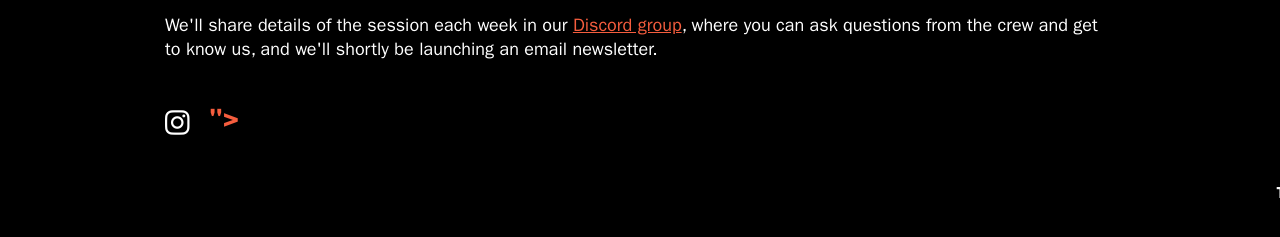
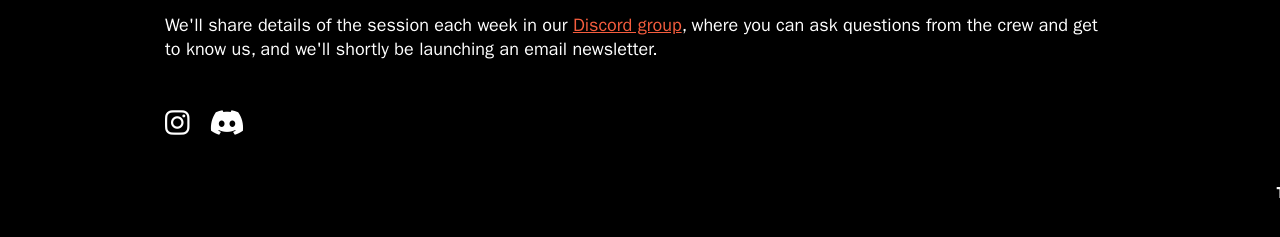
Before and after one commit to benhubbard434/trackeast, a Jekyll site: the page built from how-to-run-with-us.html, in a window 1280 px wide. Shown: the part 582-819 px from the top of the page. Built offline with Jekyll 4.4.1, drawn with Linux system fonts in a browser that asks for light colours; nearby versions of some CDN libraries; some web fonts are replaced.

Commit message:
Update main.html

```diff
--- a/_layouts/main.html
+++ b/_layouts/main.html
@@ -29,7 +29,7 @@
 			<div class="content">
 				<ul class="footer-menu">
 					<li><a href="https://www.instagram.com/trackeast/"><i class="fab fa-instagram"></i></a></li>
-					<li><a href="https://discord.gg/5auJxgZad9"><i class="<i class="fab fa-discord"></i>"></i></a></li>
+					<li><a href="https://discord.gg/5auJxgZad9"><i class="fab fa-discord"></i></a></li>
 				</ul>
 				<div class="clear"></div>
 			</div>
```
